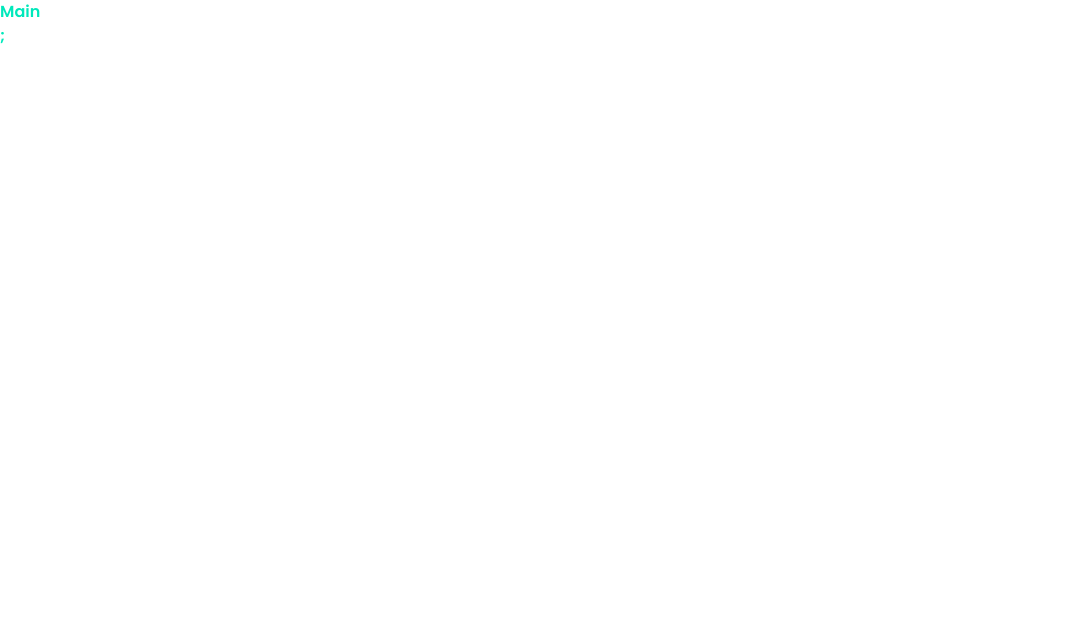
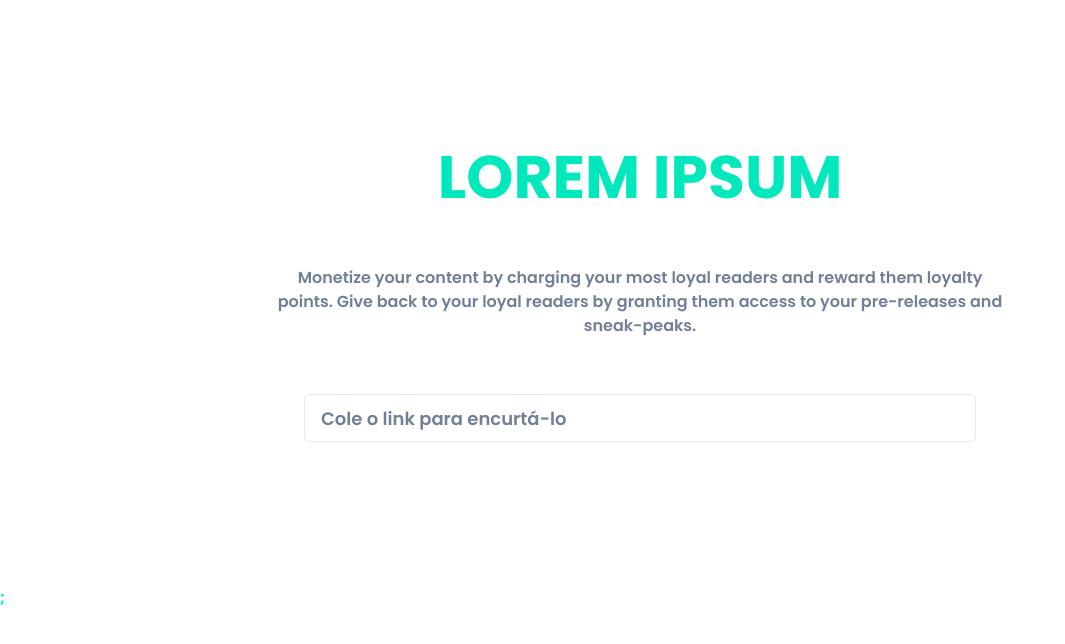
Before and after one commit to KaiqueCovo/url-shortener, a Next.js app: page / in a window 1280 px wide. Shown: the top 644 px of the page, without its empty margins (0-1065 px from the left). Built offline with nearby package versions, Linux system fonts and the light colour scheme.

Commit message:
feat(pages): add home page

```diff
--- a/src/pages/index.tsx
+++ b/src/pages/index.tsx
@@ -1,3 +1,5 @@
+import { Input } from '@/components';
+import { Box, Heading, Container, Text, Stack } from '@chakra-ui/react';
 import type { NextPage } from 'next';
 import Head from 'next/head';
 
@@ -9,9 +11,36 @@ const Home: NextPage = () => {
         <meta name='description' content='Generated by create next app' />
       </Head>
 
-      <main>
-        <h1>Main</h1>
-      </main>
+      <Container as='main' maxW={'3xl'}>
+        <Stack
+          as={Box}
+          textAlign={'center'}
+          spacing={{ base: 8, md: 14 }}
+          py={{ base: 20, md: 36 }}
+        >
+          <Heading
+            fontWeight={700}
+            fontSize={{ base: '2xl', sm: '4xl', md: '6xl' }}
+            lineHeight={'110%'}
+          >
+            LOREM IPSUM
+          </Heading>
+          <Text color={'gray.500'}>
+            Monetize your content by charging your most loyal readers and reward
+            them loyalty points. Give back to your loyal readers by granting
+            them access to your pre-releases and sneak-peaks.
+          </Text>
+          <Stack
+            direction={'column'}
+            align={'center'}
+            alignSelf={'center'}
+            position={'relative'}
+            width={{ base: '1xl', sm: '2xl', md: '2xl' }}
+          >
+            <Input placeholder='Cole o link para encurtá-lo' size='lg' />
+          </Stack>
+        </Stack>
+      </Container>
     </>
   );
 };
```
